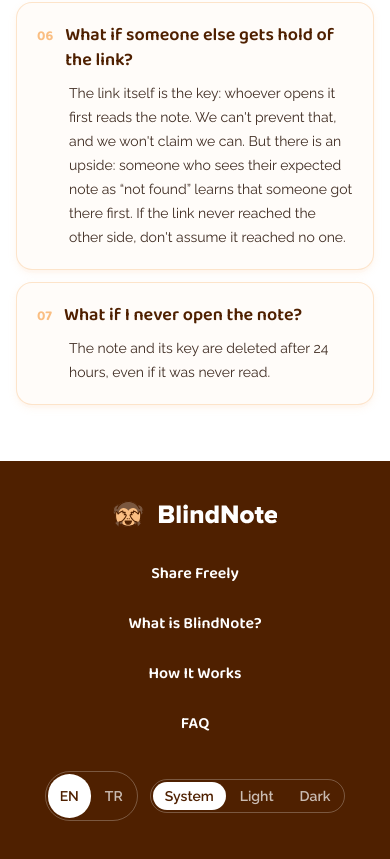
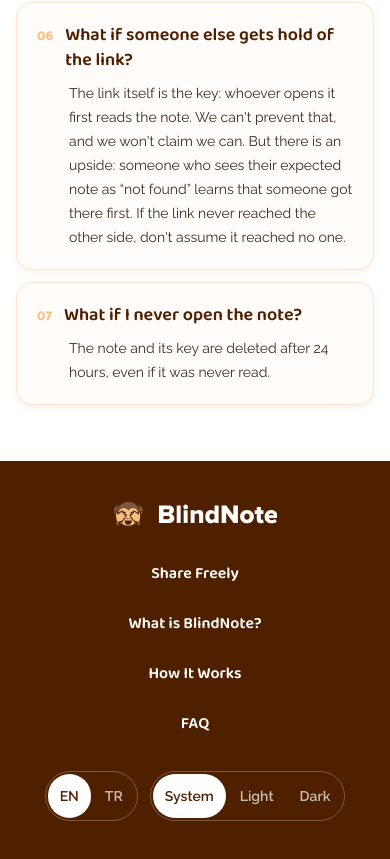
Before and after one commit to blindnote/blindnote, a React (Vite) app in the folder client/: page / in a window 390 px wide. Shown: the part 3666-4525 px from the top of the page. Built offline with nearby package versions, Linux system fonts and the light colour scheme.

Commit message:
feat(client): size the theme switcher for touch on mobile
Same responsive sizing as the language switcher: a 44px tap target below lg,
compact on wide screens.

```diff
--- a/client/src/components/ThemeSwitcher.tsx
+++ b/client/src/components/ThemeSwitcher.tsx
@@ -46,7 +46,7 @@ export function ThemeSwitcher(props: ThemeSwitcherProps) {
             aria-pressed={active}
             className={cx(
               'rounded-full font-semibold outline-none transition-colors focus-visible:ring-4 focus-visible:ring-accent',
-              big ? 'px-3 py-1 text-sm' : 'px-2.5 py-0.5 text-xs',
+              big ? 'px-3 py-3 text-sm lg:py-1' : 'px-2.5 py-1.5 text-xs',
               active
                 ? dark
                   ? 'bg-white text-ink'
```
